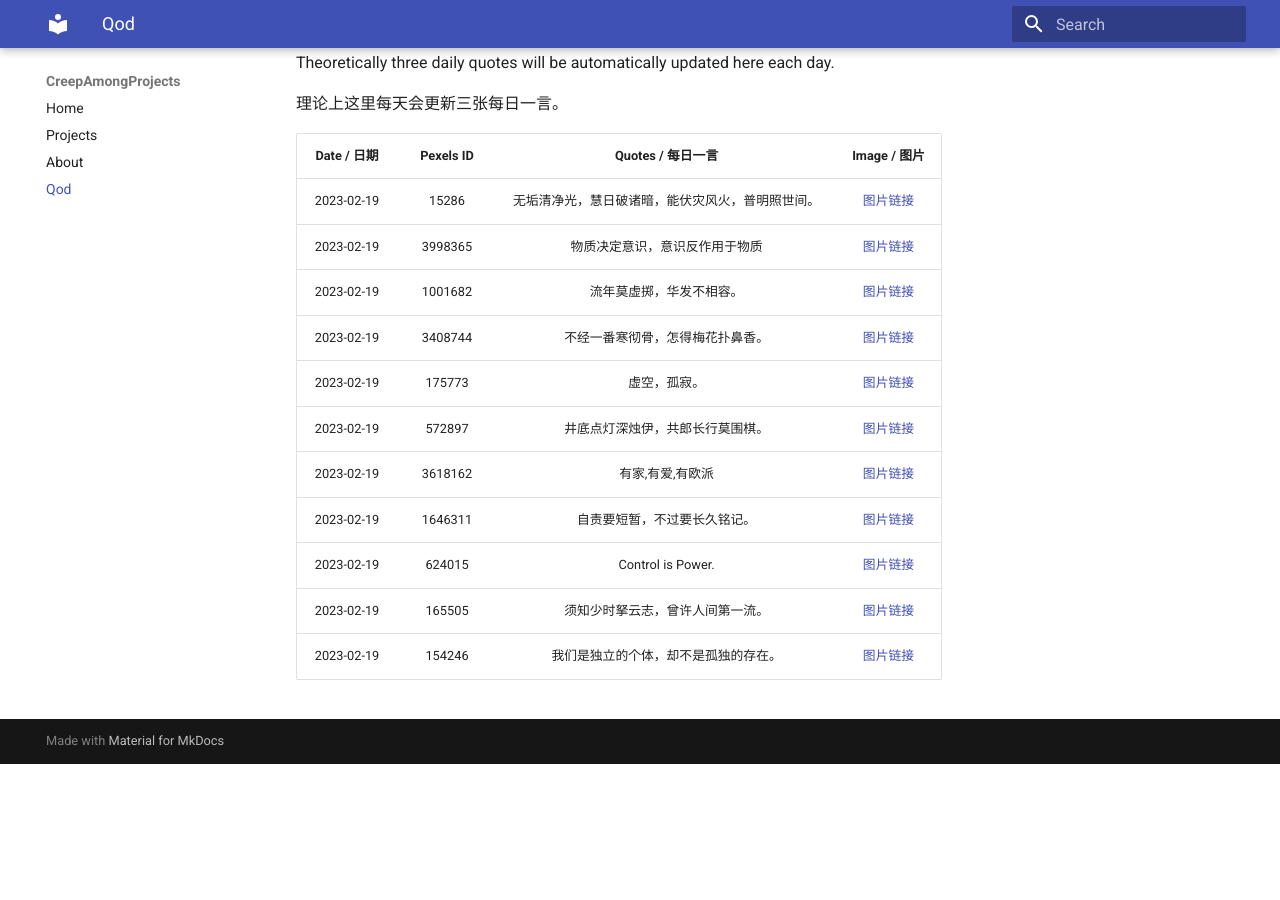
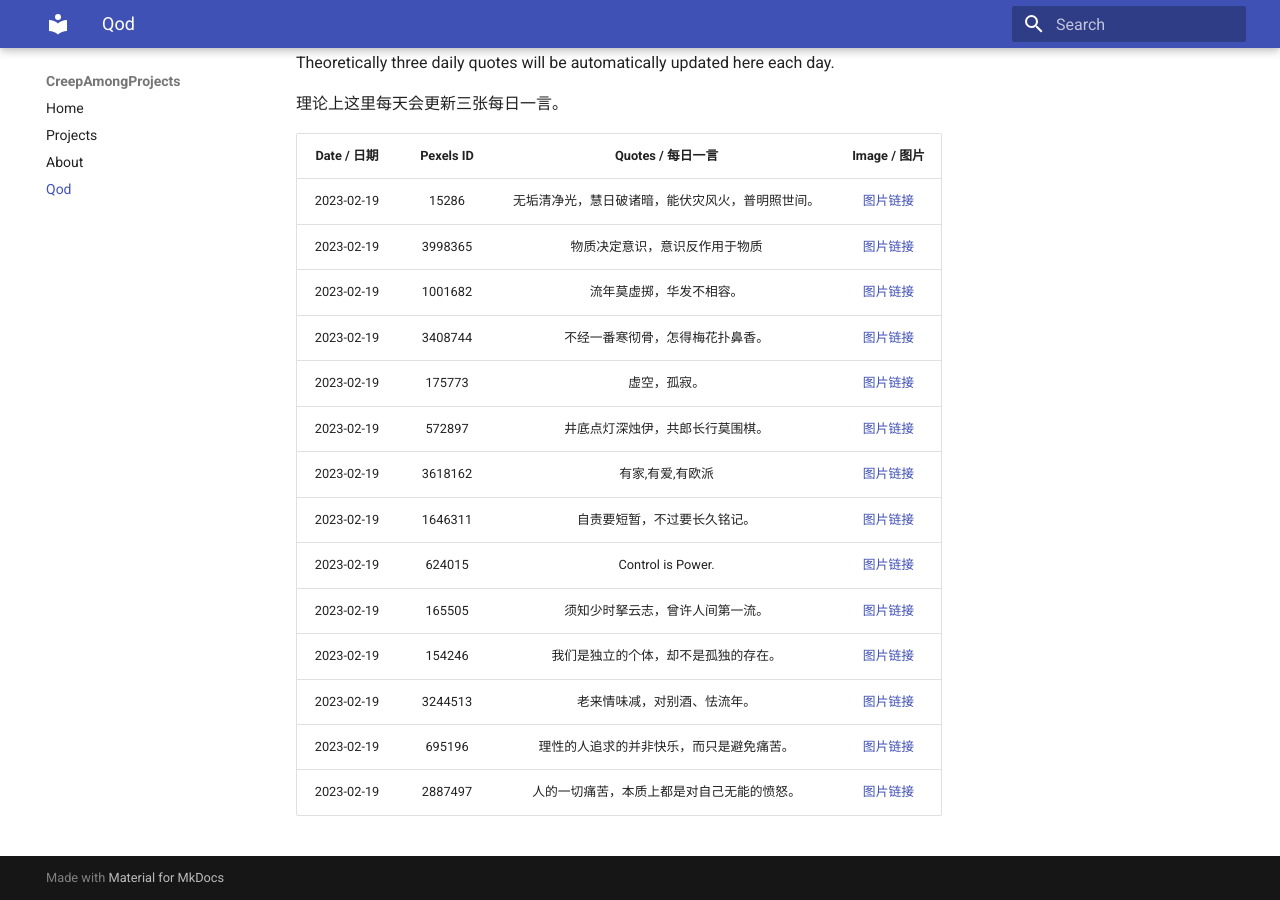
Before and after one commit to Creep-Among-Projects/CAP-Pages, an MkDocs documentation site: the page built from docs/qod.md, in a window 1280 px wide and 900 px high, scrolled down 789 px. Built offline with MkDocs 1.6.1 and Material for MkDocs 9.7.7, drawn with Linux system fonts in a browser that asks for light colours; comment, search, counter and statistics services are not loaded; before the commit the page ends 1553 px from its top, so only the background shows below that.

Commit message:
QoD Generator: 2023-02-19 02:01:32 UTC+00:00

```diff
--- a/docs/qod.md
+++ b/docs/qod.md
@@ -49,3 +49,6 @@ Theoretically three daily quotes will be automatically updated here each day.
 |2023-02-19|624015|Control is Power.|[图片链接](./qods/624015.jpg)|
 |2023-02-19|165505|须知少时拏云志，曾许人间第一流。|[图片链接](./qods/165505.jpg)|
 |2023-02-19|154246|我们是独立的个体，却不是孤独的存在。|[图片链接](./qods/154246.jpg)|
+|2023-02-19|3244513|老来情味减，对别酒、怯流年。|[图片链接](./qods/3244513.jpg)|
+|2023-02-19|695196|理性的人追求的并非快乐，而只是避免痛苦。|[图片链接](./qods/695196.jpg)|
+|2023-02-19|2887497|人的一切痛苦，本质上都是对自己无能的愤怒。|[图片链接](./qods/2887497.jpg)|
```
Also changed, not shown: docs/qods/2887497.jpg (added), docs/qods/3244513.jpg (added), docs/qods/695196.jpg (added), 1 other file.
